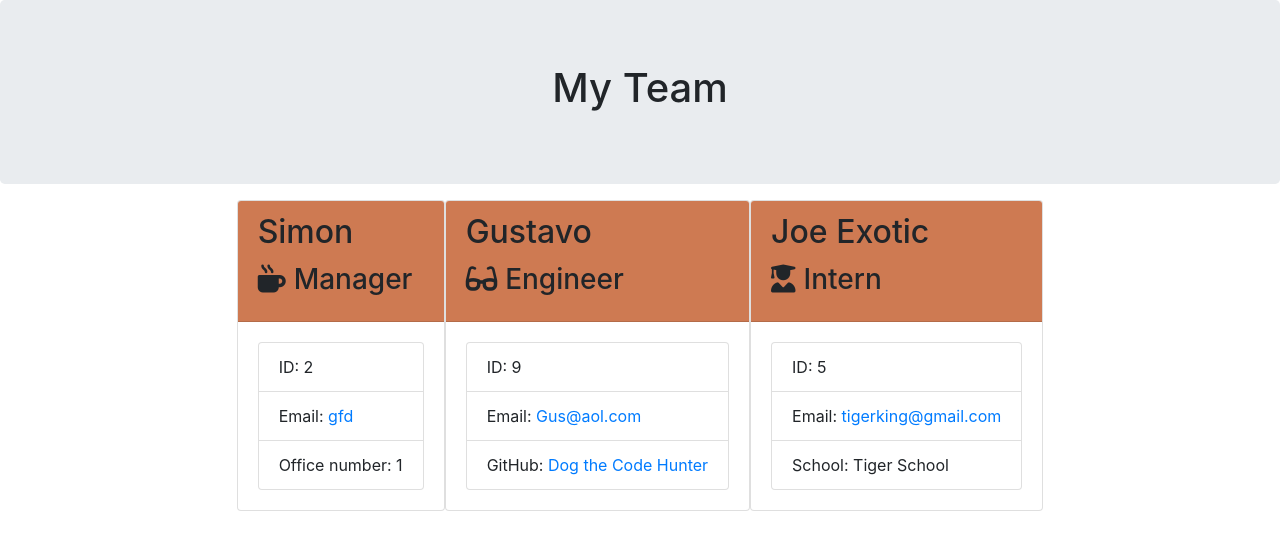
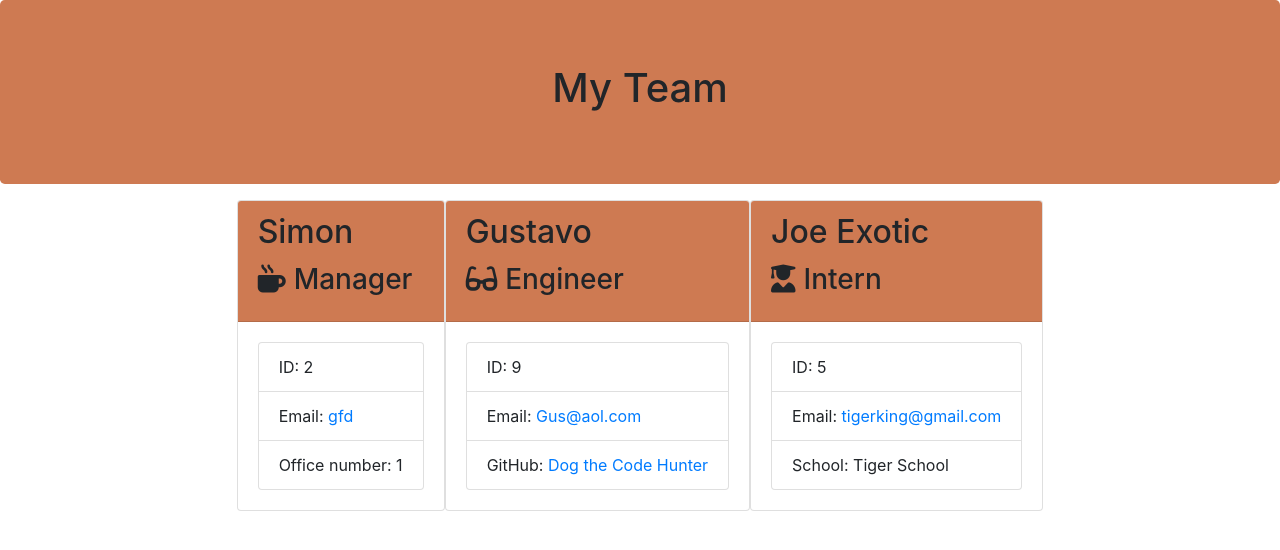
Before and after one commit to SM91wilson/Employee-Table, a website: page team.html in a window 1280 px wide. Drawn offline with nearby package versions, Linux system fonts and the light colour scheme.

Commit message:
added background to main title

```diff
--- a/templates/style.css
+++ b/templates/style.css
@@ -1,3 +1,7 @@
 .card-header {
     background-color: rgb(206, 122, 82);
 }
+
+.team-heading {
+    background-color: rgb(206, 122, 82);
+}
```
